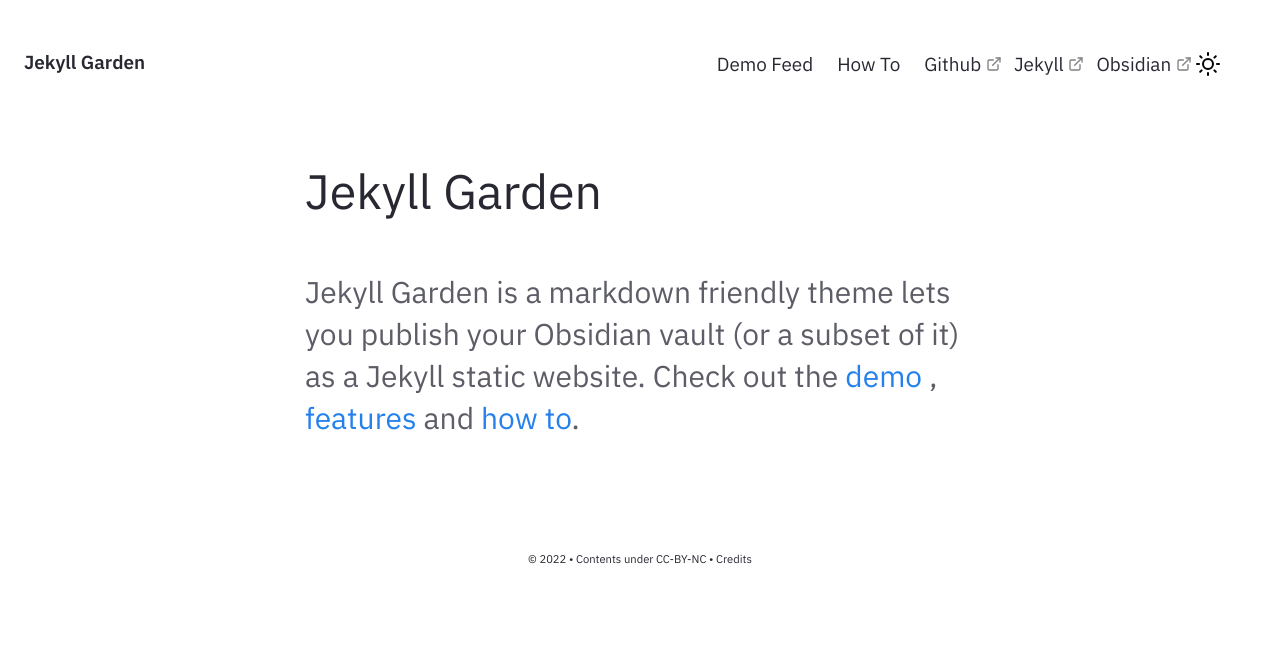
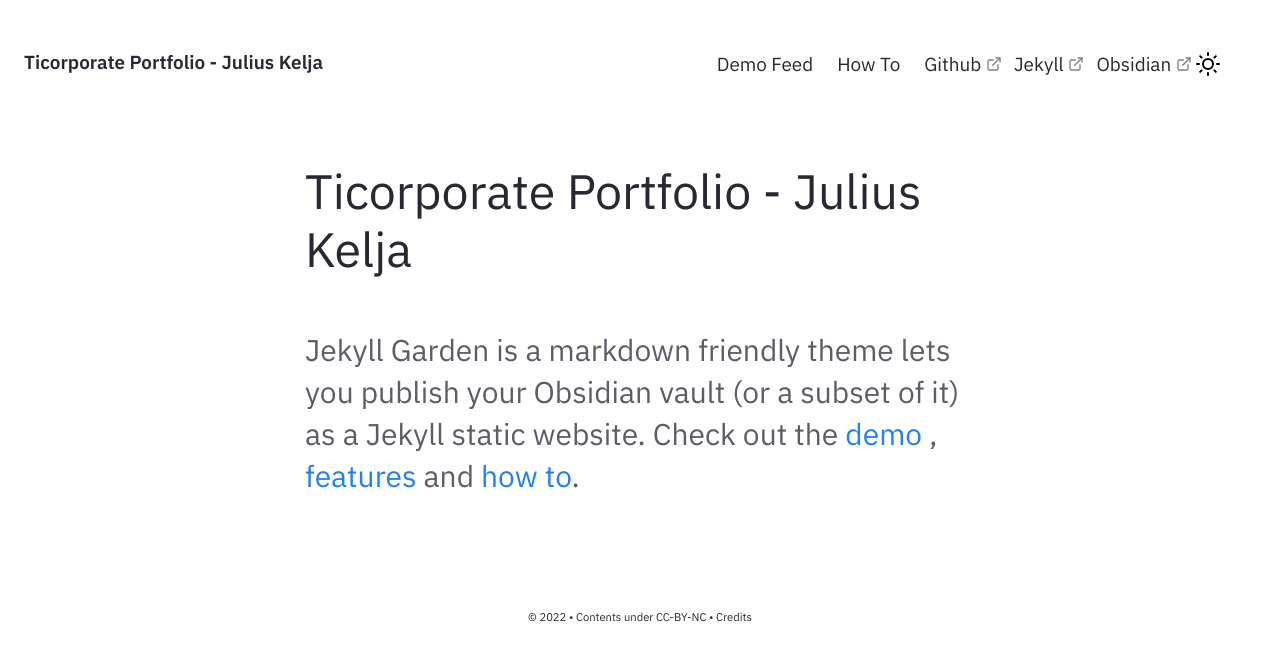
Before and after one commit to juliuskelja/juliuskelja.github.io, a Jekyll site: the page built from pages/index.md, in a window 1280 px wide. Shown: the top 661 px of the page. Built offline with Jekyll 4.4.1, drawn with Linux system fonts in a browser that asks for light colours.

Commit message:
Update _config.yml

```diff
--- a/_config.yml
+++ b/_config.yml
@@ -27,7 +27,7 @@ baseurl: ""
 
 # Website Header, Description, Footer year and text.
 # If you are deleting this, make sure you remove it from HTML files too
-heading: Jekyll Garden # Change this
+heading: Ticorporate Portfolio - Julius Kelja
 content: Obsidian ready Jekyll Theme
 copyright:
   year: © 2022
```
